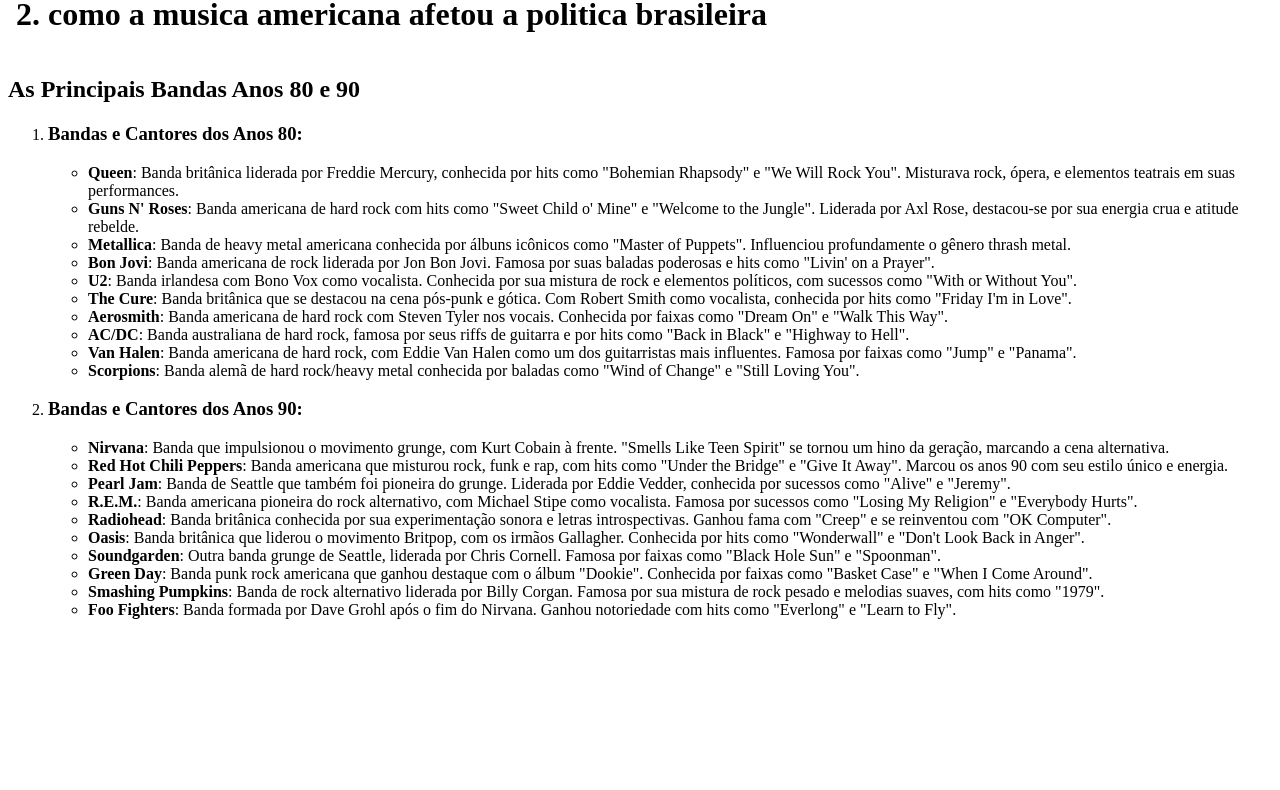
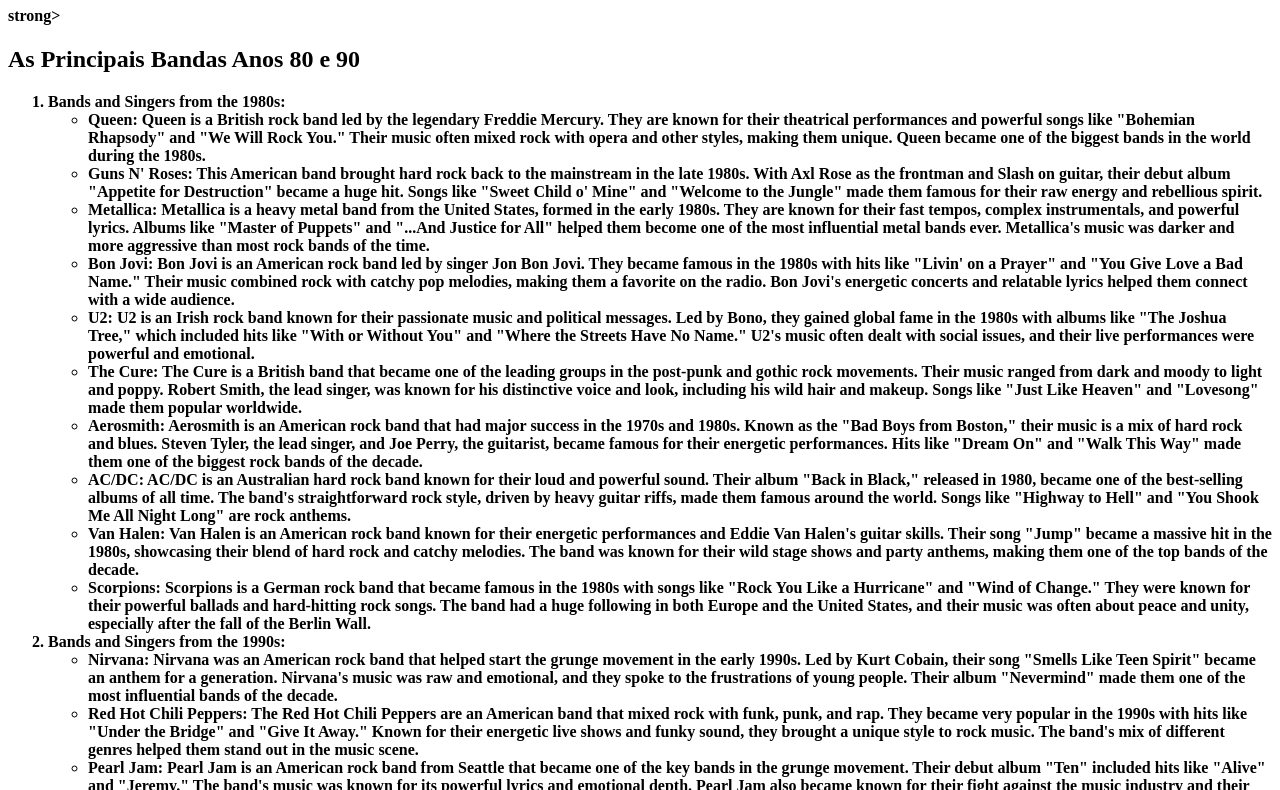
Before and after one commit to felipe360games/Trabalho-de-Ingles-q-eu-n-quis-fazer-do-jeito-facil-, a plain HTML site: page fds.html in a window 1280 px wide. Shown: the part 73-863 px from the top of the page. Before the commit the page ends 800 px from the top, so only its background shows below. Drawn offline with Linux system fonts and the light colour scheme.

Commit message:
Update fds.html

```diff
--- a/fds.html
+++ b/fds.html
@@ -3,79 +3,77 @@
     <body>
 	<div>
 		<h1>
-        	<ol>
-         	   <li>As principais bandas</li>
-        	    <li>como a musica americana afetou a politica brasileira</li>
+         	   <strong>As principais bandas</h1>strong>
+
 		<h1>
 	</div>
         <div>
-            </ol>
             <h2>As Principais Bandas Anos 80 e 90</h2>
             <ol>
-                <li><h3><strong>Bandas e Cantores dos Anos 80:</strong></h3></li>
+  		<li><strong>Bands and Singers from the 1980s:</strong></li>
 		  <ul>
 		    <li>
-                    <strong>Queen</strong>: Banda britânica liderada por Freddie Mercury, conhecida por hits como "Bohemian Rhapsody" e "We Will Rock You". Misturava rock, ópera, e elementos teatrais em suas performances.
+		      <strong>Queen</strong>: Queen is a British rock band led by the legendary Freddie Mercury. They are known for their theatrical performances and powerful songs like "Bohemian Rhapsody" and "We Will Rock You." Their music often mixed rock with opera and other styles, making them unique. Queen became one of the biggest bands in the world during the 1980s.
 		    </li>
 		    <li>
-                    <strong>Guns N' Roses</strong>: Banda americana de hard rock com hits como "Sweet Child o' Mine" e "Welcome to the Jungle". Liderada por Axl Rose, destacou-se por sua energia crua e atitude rebelde.
+		      <strong>Guns N' Roses</strong>: This American band brought hard rock back to the mainstream in the late 1980s. With Axl Rose as the frontman and Slash on guitar, their debut album "Appetite for Destruction" became a huge hit. Songs like "Sweet Child o' Mine" and "Welcome to the Jungle" made them famous for their raw energy and rebellious spirit.
 		    </li>
 		    <li>
-                    <strong>Metallica</strong>: Banda de heavy metal americana conhecida por álbuns icônicos como "Master of Puppets". Influenciou profundamente o gênero thrash metal.
+		      <strong>Metallica</strong>: Metallica is a heavy metal band from the United States, formed in the early 1980s. They are known for their fast tempos, complex instrumentals, and powerful lyrics. Albums like "Master of Puppets" and "...And Justice for All" helped them become one of the most influential metal bands ever. Metallica's music was darker and more aggressive than most rock bands of the time.
 		    </li>
 		    <li>
-                    <strong>Bon Jovi</strong>: Banda americana de rock liderada por Jon Bon Jovi. Famosa por suas baladas poderosas e hits como "Livin' on a Prayer".
+		      <strong>Bon Jovi</strong>: Bon Jovi is an American rock band led by singer Jon Bon Jovi. They became famous in the 1980s with hits like "Livin' on a Prayer" and "You Give Love a Bad Name." Their music combined rock with catchy pop melodies, making them a favorite on the radio. Bon Jovi's energetic concerts and relatable lyrics helped them connect with a wide audience.
 		    </li>
 		    <li>
-                    <strong>U2</strong>: Banda irlandesa com Bono Vox como vocalista. Conhecida por sua mistura de rock e elementos políticos, com sucessos como "With or Without You".
+		      <strong>U2</strong>: U2 is an Irish rock band known for their passionate music and political messages. Led by Bono, they gained global fame in the 1980s with albums like "The Joshua Tree," which included hits like "With or Without You" and "Where the Streets Have No Name." U2's music often dealt with social issues, and their live performances were powerful and emotional.
 		    </li>
 		    <li>
-                    <strong>The Cure</strong>: Banda britânica que se destacou na cena pós-punk e gótica. Com Robert Smith como vocalista, conhecida por hits como "Friday I'm in Love".
+		      <strong>The Cure</strong>: The Cure is a British band that became one of the leading groups in the post-punk and gothic rock movements. Their music ranged from dark and moody to light and poppy. Robert Smith, the lead singer, was known for his distinctive voice and look, including his wild hair and makeup. Songs like "Just Like Heaven" and "Lovesong" made them popular worldwide.
 		    </li>
 		    <li>
-                    <strong>Aerosmith</strong>: Banda americana de hard rock com Steven Tyler nos vocais. Conhecida por faixas como "Dream On" e "Walk This Way".
+		      <strong>Aerosmith</strong>: Aerosmith is an American rock band that had major success in the 1970s and 1980s. Known as the "Bad Boys from Boston," their music is a mix of hard rock and blues. Steven Tyler, the lead singer, and Joe Perry, the guitarist, became famous for their energetic performances. Hits like "Dream On" and "Walk This Way" made them one of the biggest rock bands of the decade.
 		    </li>
 		    <li>
-                    <strong>AC/DC</strong>: Banda australiana de hard rock, famosa por seus riffs de guitarra e por hits como "Back in Black" e "Highway to Hell".
+		      <strong>AC/DC</strong>: AC/DC is an Australian hard rock band known for their loud and powerful sound. Their album "Back in Black," released in 1980, became one of the best-selling albums of all time. The band's straightforward rock style, driven by heavy guitar riffs, made them famous around the world. Songs like "Highway to Hell" and "You Shook Me All Night Long" are rock anthems.
 		    </li>
 		    <li>
-                    <strong>Van Halen</strong>: Banda americana de hard rock, com Eddie Van Halen como um dos guitarristas mais influentes. Famosa por faixas como "Jump" e "Panama".
+		      <strong>Van Halen</strong>: Van Halen is an American rock band known for their energetic performances and Eddie Van Halen's guitar skills. Their song "Jump" became a massive hit in the 1980s, showcasing their blend of hard rock and catchy melodies. The band was known for their wild stage shows and party anthems, making them one of the top bands of the decade.
 		    </li>
 		    <li>
-                    <strong>Scorpions</strong>: Banda alemã de hard rock/heavy metal conhecida por baladas como "Wind of Change" e "Still Loving You".
+		      <strong>Scorpions</strong>: Scorpions is a German rock band that became famous in the 1980s with songs like "Rock You Like a Hurricane" and "Wind of Change." They were known for their powerful ballads and hard-hitting rock songs. The band had a huge following in both Europe and the United States, and their music was often about peace and unity, especially after the fall of the Berlin Wall.
 		    </li>
 		  </ul>
-                <li><h3><strong>Bandas e Cantores dos Anos 90:</strong></h3></li>
+		  <li><strong>Bands and Singers from the 1990s:</strong></li>
 		  <ul>
 		    <li>
-                    <strong>Nirvana</strong>: Banda que impulsionou o movimento grunge, com Kurt Cobain à frente. "Smells Like Teen Spirit" se tornou um hino da geração, marcando a cena alternativa.
+		      <strong>Nirvana</strong>: Nirvana was an American rock band that helped start the grunge movement in the early 1990s. Led by Kurt Cobain, their song "Smells Like Teen Spirit" became an anthem for a generation. Nirvana's music was raw and emotional, and they spoke to the frustrations of young people. Their album "Nevermind" made them one of the most influential bands of the decade.
 		    </li>
 		    <li>
-                    <strong>Red Hot Chili Peppers</strong>: Banda americana que misturou rock, funk e rap, com hits como "Under the Bridge" e "Give It Away". Marcou os anos 90 com seu estilo único e energia.
+		      <strong>Red Hot Chili Peppers</strong>: The Red Hot Chili Peppers are an American band that mixed rock with funk, punk, and rap. They became very popular in the 1990s with hits like "Under the Bridge" and "Give It Away." Known for their energetic live shows and funky sound, they brought a unique style to rock music. The band's mix of different genres helped them stand out in the music scene.
 		    </li>
 		    <li>
-                    <strong>Pearl Jam</strong>: Banda de Seattle que também foi pioneira do grunge. Liderada por Eddie Vedder, conhecida por sucessos como "Alive" e "Jeremy".
+		      <strong>Pearl Jam</strong>: Pearl Jam is an American rock band from Seattle that became one of the key bands in the grunge movement. Their debut album "Ten" included hits like "Alive" and "Jeremy." The band's music was known for its powerful lyrics and emotional depth. Pearl Jam also became known for their fight against the music industry and their dedication to their fans.
 		    </li>
 		    <li>
-                    <strong>R.E.M.</strong>: Banda americana pioneira do rock alternativo, com Michael Stipe como vocalista. Famosa por sucessos como "Losing My Religion" e "Everybody Hurts".
+		      <strong>R.E.M.</strong>: R.E.M. is an American band that played a big role in bringing alternative rock to the mainstream in the 1990s. Their song "Losing My Religion" became a huge hit, and their music often dealt with themes of politics, love, and society. The band's unique sound, led by Michael Stipe's distinct voice, made them one of the most respected bands of the decade.
 		    </li>
 		    <li>
-                    <strong>Radiohead</strong>: Banda britânica conhecida por sua experimentação sonora e letras introspectivas. Ganhou fama com "Creep" e se reinventou com "OK Computer".
+		      <strong>Radiohead</strong>: Radiohead is a British band known for their innovative and experimental music. They gained fame with their song "Creep," but it was their album "OK Computer" that made them one of the most important bands of the 1990s. Radiohead's music often explored dark and complex themes, and they were praised for their creativity and willingness to push the boundaries of rock music.
 		    </li>
 		    <li>
-                    <strong>Oasis</strong>: Banda britânica que liderou o movimento Britpop, com os irmãos Gallagher. Conhecida por hits como "Wonderwall" e "Don't Look Back in Anger".
+		      <strong>Oasis</strong>: Oasis is a British rock band that became the face of the Britpop movement in the 1990s. Led by the Gallagher brothers, their album "(What's the Story) Morning Glory?" included hits like "Wonderwall" and "Don't Look Back in Anger." Oasis's music was characterized by its catchy melodies and confident lyrics, making them one of the biggest bands of the decade.
 		    </li>
 		    <li>
-                    <strong>Soundgarden</strong>: Outra banda grunge de Seattle, liderada por Chris Cornell. Famosa por faixas como "Black Hole Sun" e "Spoonman".
+		      <strong>Soundgarden</strong>: Soundgarden was an American rock band that helped shape the grunge movement in the 1990s. Led by Chris Cornell, their music combined heavy metal with alternative rock. Songs like "Black Hole Sun" became iconic in the 1990s, and the band's powerful sound and deep lyrics made them one of the most influential bands of the era.
 		    </li>
 		    <li>
-                    <strong>Green Day</strong>: Banda punk rock americana que ganhou destaque com o álbum "Dookie". Conhecida por faixas como "Basket Case" e "When I Come Around".
+		      <strong>Green Day</strong>: Green Day is an American punk rock band that gained fame in the 1990s with their album "Dookie." Their fast-paced songs and rebellious lyrics, like those in "Basket Case," connected with young people around the world. Green Day's music was energetic and fun, and they played a big role in bringing punk rock back to the mainstream.
 		    </li>
 		    <li>
-                    <strong>Smashing Pumpkins</strong>: Banda de rock alternativo liderada por Billy Corgan. Famosa por sua mistura de rock pesado e melodias suaves, com hits como "1979".
+		      <strong>Smashing Pumpkins</strong>: The Smashing Pumpkins are an American band known for their mix of heavy guitar and melodic, emotional music. Led by Billy Corgan, their album "Mellon Collie and the Infinite Sadness" became one of the best-selling albums of the 1990s. The band's music often dealt with themes of love, loss, and despair, making them one of the most popular alternative rock bands of the time.
 		    </li>
 		    <li>
-                    <strong>Foo Fighters</strong>: Banda formada por Dave Grohl após o fim do Nirvana. Ganhou notoriedade com hits como "Everlong" e "Learn to Fly".
+		      <strong>Foo Fighters</strong>: Foo Fighters is an American rock band formed by Dave Grohl after the end of Nirvana. Their music is known for its strong melodies and powerful guitar riffs. Hits like "Everlong" and "Learn to Fly" made them one of the most successful rock bands of the 1990s. The band's energetic sound and Grohl's dynamic presence made them a favorite among rock fans.
 		    </li>
 		  </ul>
 		</ol>
```
Lines whose indentation alone changed are shown as unchanged.
